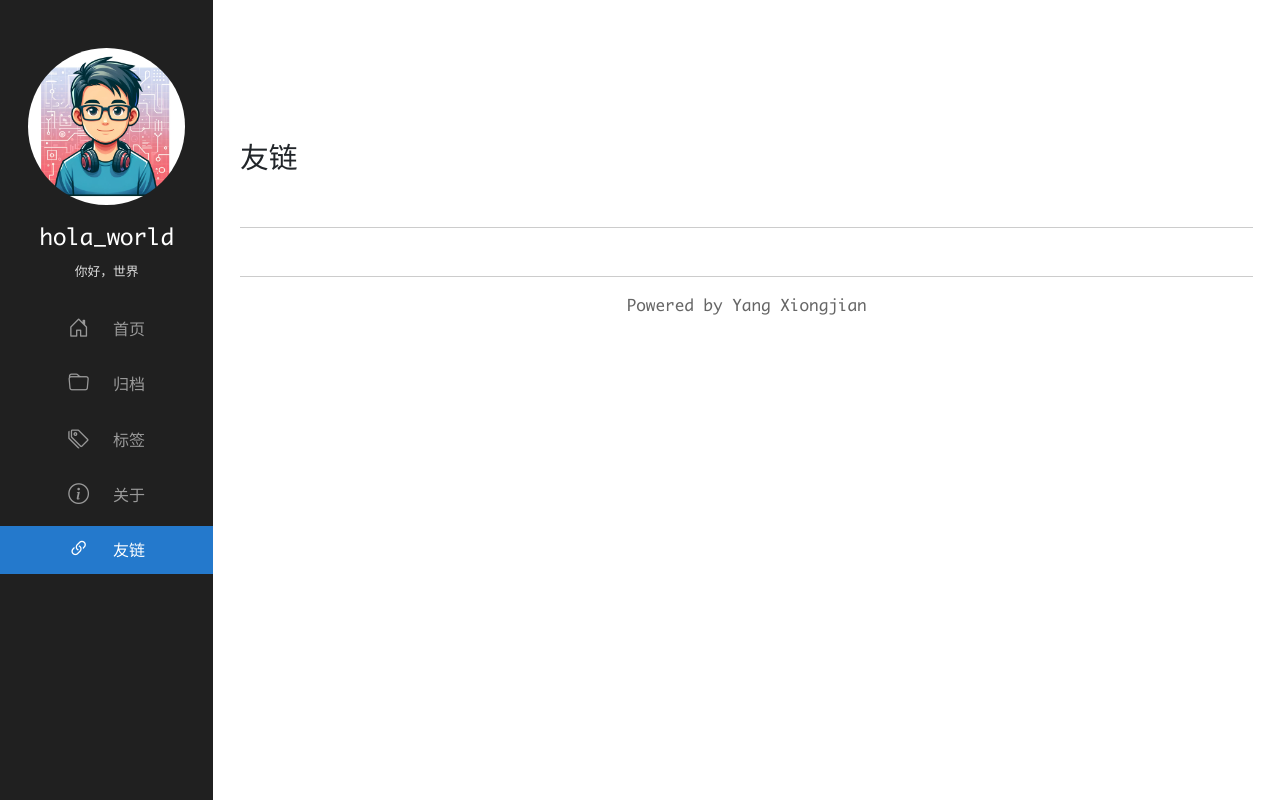
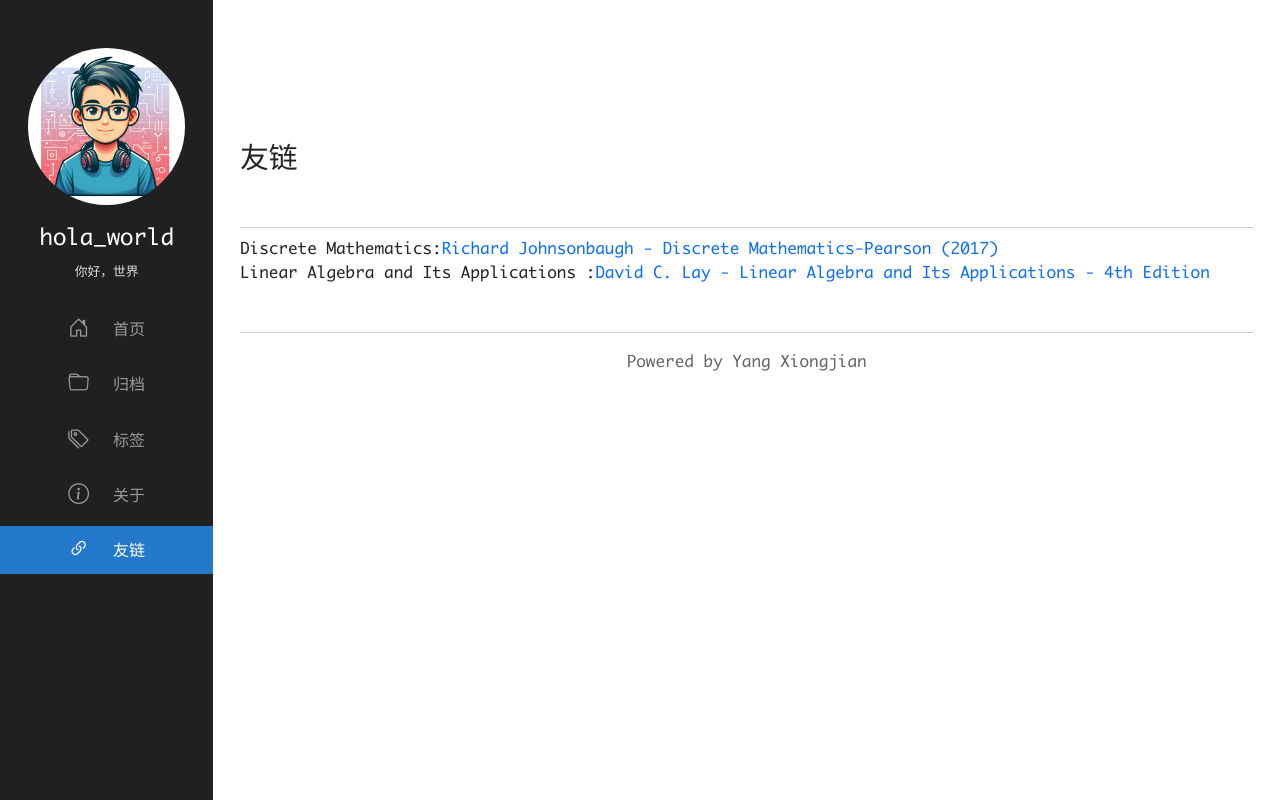
Before and after one commit to KarmaAndEmptiness/my-blog, a Vue app: page /blog/links in a window 1280 px wide. Built offline with nearby package versions, Linux system fonts and the light colour scheme.

Commit message:
2024.11.2 update

```diff
--- a/src/views/Links.vue
+++ b/src/views/Links.vue
@@ -1,10 +1,21 @@
 <template>
     <div class="links">
         <div class="m-title pt-4 pb-5 mb-2">友链</div>
+        <div>
+            Discrete Mathematics:<a target="_blank" href="../books/discrete-mathematics.pdf">Richard Johnsonbaugh - Discrete
+                Mathematics-Pearson (2017)</a>
+        </div>
+        <div>
+            Linear Algebra and Its
+            Applications :<a target="_blank" href="../books/linear-algebra-and-its-applications-4th-edition.pdf">David C.
+                Lay - Linear Algebra and Its
+                Applications - 4th Edition</a>
+        </div>
+
     </div>
 </template>
 <script>
-    export default{
-        name:'Links'
-    }
+export default {
+    name: 'Links'
+}
 </script>
```
